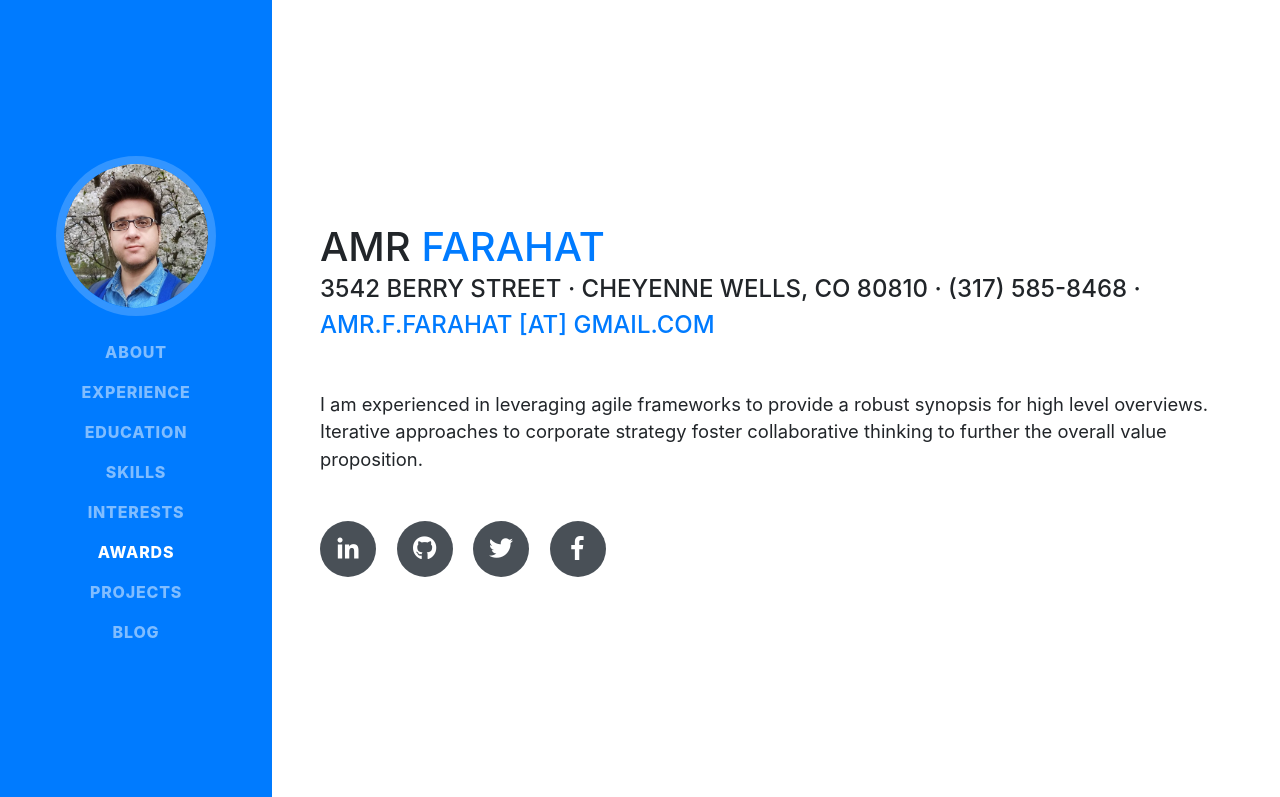
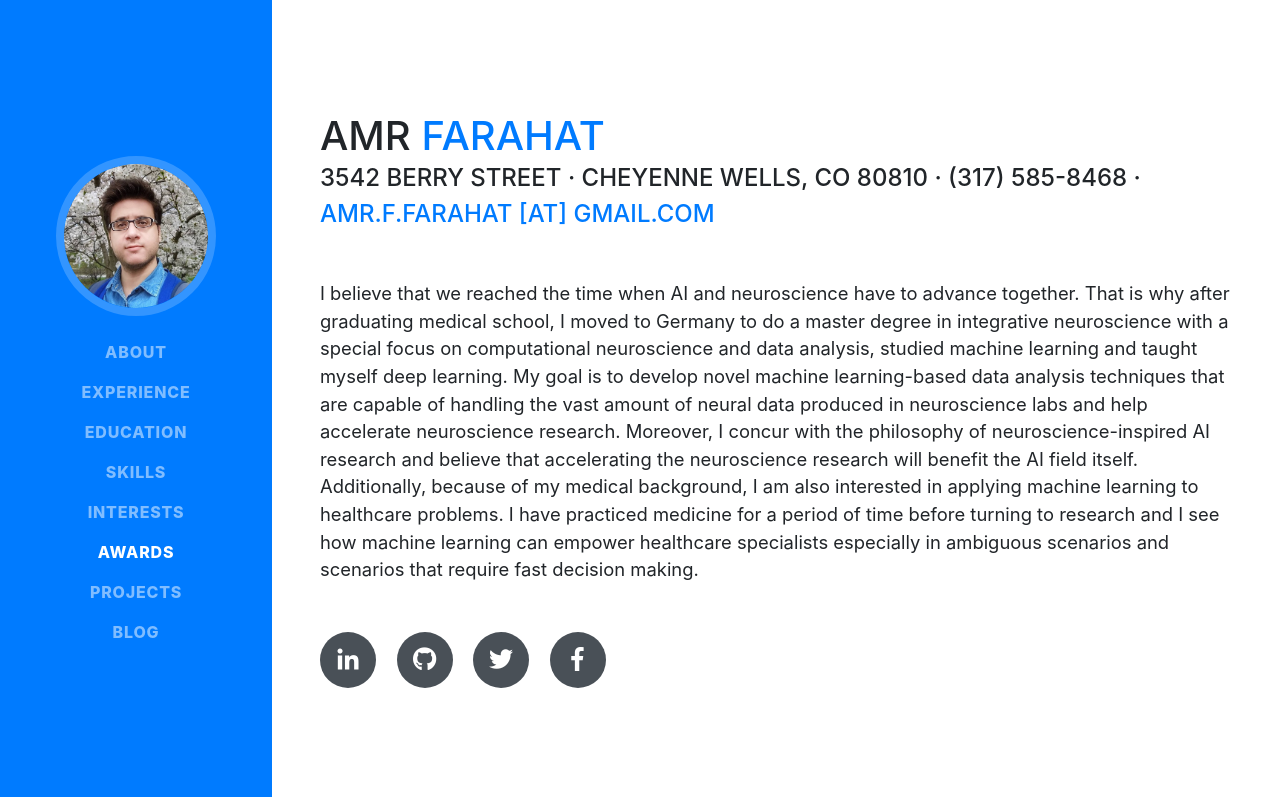
Before and after one commit to amr-farahat/amr-farahat.github.io, a website with bundled scripts: page index.html in a window 1280 px wide. Shown: the top 797 px of the page. Built offline with nearby package versions, Linux system fonts and the light colour scheme; a web font is replaced by a local one.

Commit message:
add summary

```diff
--- a/index.html
+++ b/index.html
@@ -75,7 +75,13 @@
           <div class="subheading mb-5">3542 Berry Street · Cheyenne Wells, CO 80810 · (317) 585-8468 ·
             <a href="mailto:name@email.com">amr.f.farahat [at] gmail.com</a>
           </div>
-          <p class="lead mb-5">I am experienced in leveraging agile frameworks to provide a robust synopsis for high level overviews. Iterative approaches to corporate strategy foster collaborative thinking to further the overall value proposition.</p>
+          <p class="lead mb-5">I believe that we reached the time when AI and neuroscience have to advance together. That is why after graduating medical school, I moved to Germany to do a master degree in
+            integrative neuroscience with a special focus on computational neuroscience and data analysis, studied machine learning and taught myself deep learning. My goal is to develop novel machine learning-based data analysis
+            techniques that are capable of handling the vast amount of neural data produced in neuroscience labs and help accelerate neuroscience research. Moreover, I concur with the philosophy of neuroscience-inspired AI research and
+            believe that accelerating the neuroscience research will benefit the AI field itself. Additionally, because of my medical background, I am also interested in applying machine learning to healthcare problems. I have practiced medicine for a period of time before turning to research and I see how machine learning
+            can empower healthcare specialists especially in ambiguous scenarios and scenarios that  require fast decision making.
+
+          </p>
           <div class="social-icons">
             <a href="https://www.linkedin.com/in/amr-farahat-738595151/">
               <i class="fab fa-linkedin-in"></i>
```
